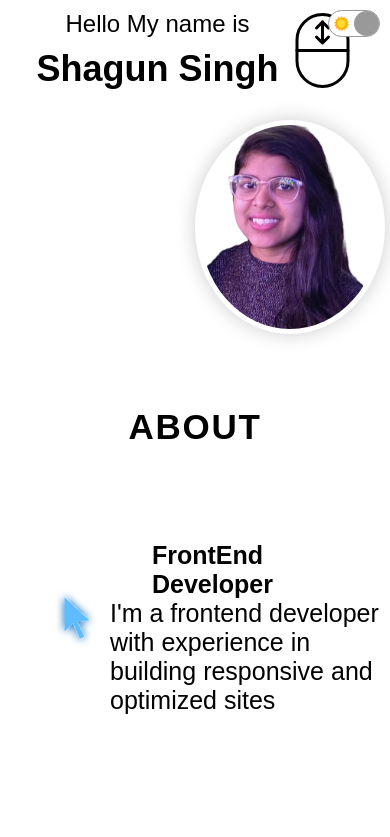
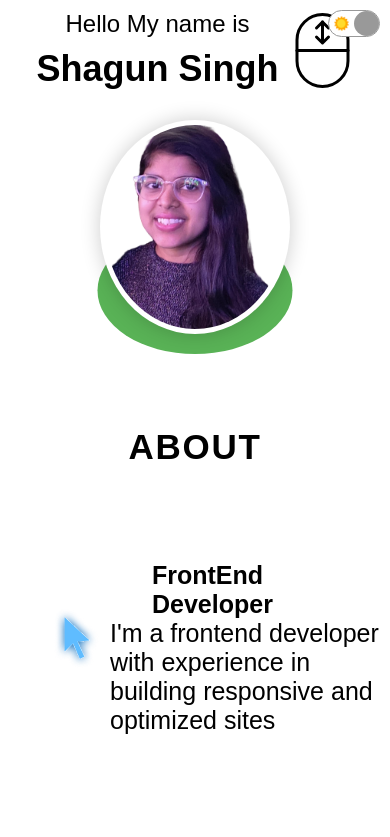
Before and after one commit to shagun2003/Portfolio, a React (Create React App) app: page / in a window 390 px wide. Shown: the top 837 px of the page. Built offline with nearby package versions, Linux system fonts and the light colour scheme; a web font is replaced by a local one.

Commit message:
Update Intro.css

```diff
--- a/src/Component/Intro/Intro.css
+++ b/src/Component/Intro/Intro.css
@@ -2,6 +2,7 @@
 .i {
     display: flex;
     height: 100vh;
+    position: relative;
 }
 
 .i-left {
@@ -9,6 +10,7 @@
     display: flex;
     align-items: center;
     justify-content: center;
+    z-index: 2; /* Ensure content is above background */
 }
 
 .i-right {
@@ -17,6 +19,7 @@
     display: flex;
     align-items: center;
     justify-content: center;
+    z-index: 2;
 }
 
 .i-left-wrapper {
@@ -25,6 +28,7 @@
     display: flex;
     flex-direction: column;
     justify-content: center;
+    text-align: left;
 }
 
 .i-intro {
@@ -68,14 +72,13 @@
 
 .i-ima {
     width: 80%;
-    max-width: 300px;
+    max-width: 350px;
     height: auto;
     border-radius: 50%;
-    position: absolute;
     background-color: white;
     padding: 5px;
     box-shadow: 0 0 20px rgba(0, 0, 0, 0.2);
-    z-index: 1;
+    z-index: 2; /* Above the green shape */
 }
 
 /* Green Background */
@@ -87,7 +90,7 @@
     position: absolute;
     top: 0;
     right: 0;
-    z-index: -1; /* Ensure it's behind the image */
+    z-index: 1; /* Behind the image */
 }
 
 /* Tablet View (less than 768px) */
@@ -103,21 +106,30 @@
     }
 
     .i-ima {
-        width: 70%;
+        width: 60%;
         max-width: 250px;
-        top: auto;
-        bottom: 20px;
-        transform: translateX(50%);
+        margin-top: 20px;
+        margin-bottom: 20px;
     }
 
     .i-left-wrapper {
         padding: 20px;
         text-align: center;
-        align-items: center;
     }
 
     .i-intro, .i-name, .i-title-item {
         text-align: center;
+    }
+
+    .i-b {
+        clip-path: none;
+        height: 60%;
+        width: 60%;
+        top: auto;
+        bottom: 0;
+        left: 50%;
+        transform: translateX(-50%);
+        border-radius: 50%;
     }
 }
 
@@ -149,11 +161,21 @@
     }
 
     .i-ima {
-        width: 70%;
+        width: 60%;
         max-width: 180px;
         height: auto;
         margin-top: 20px;
-        position: static;
+    }
+
+    .i-b {
+        clip-path: none;
+        height: 50%;
+        width: 50%;
+        top: auto;
+        bottom: 0;
+        left: 50%;
+        transform: translateX(-50%);
+        border-radius: 50%;
     }
 
     .i-desc {
```
